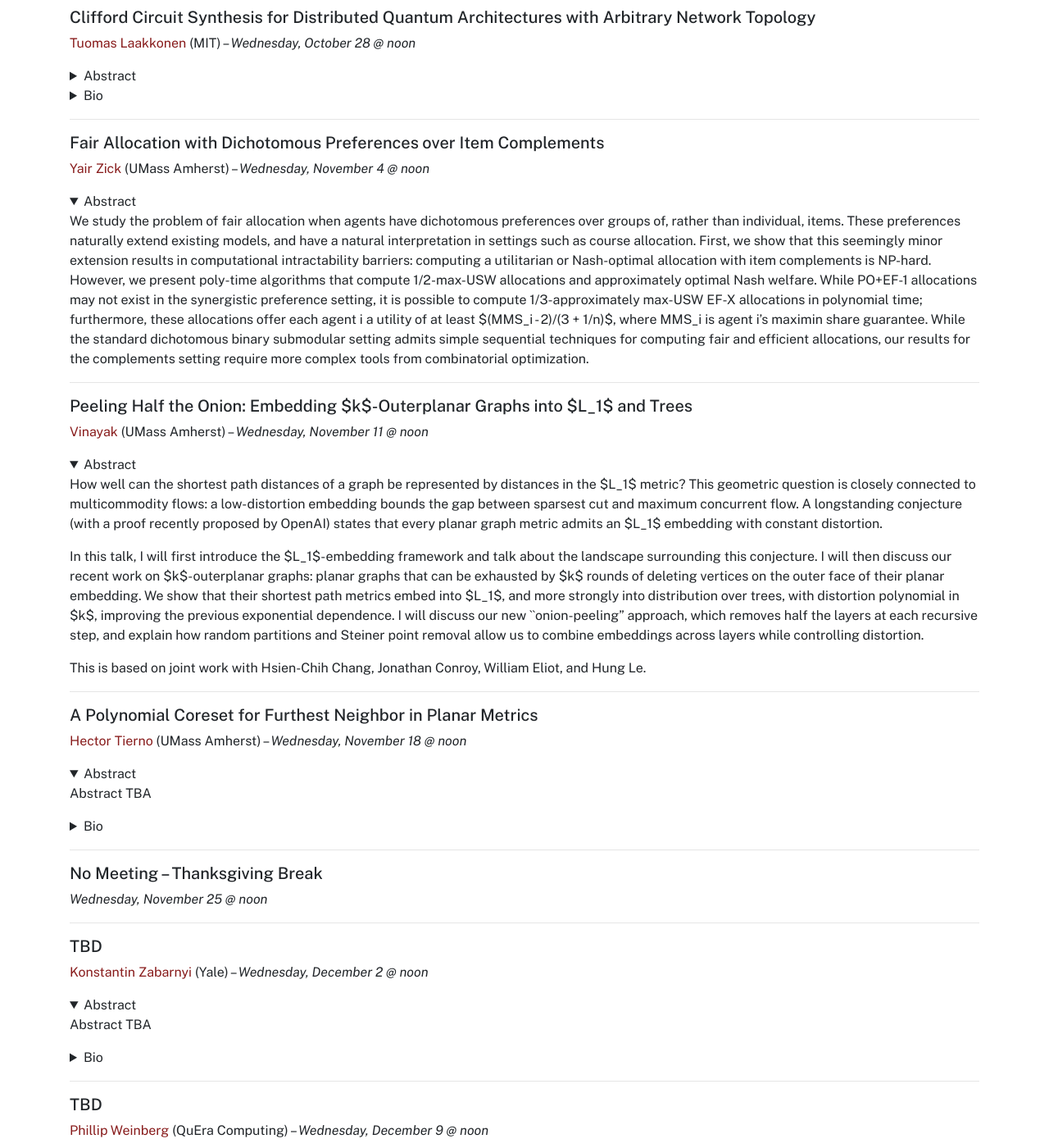
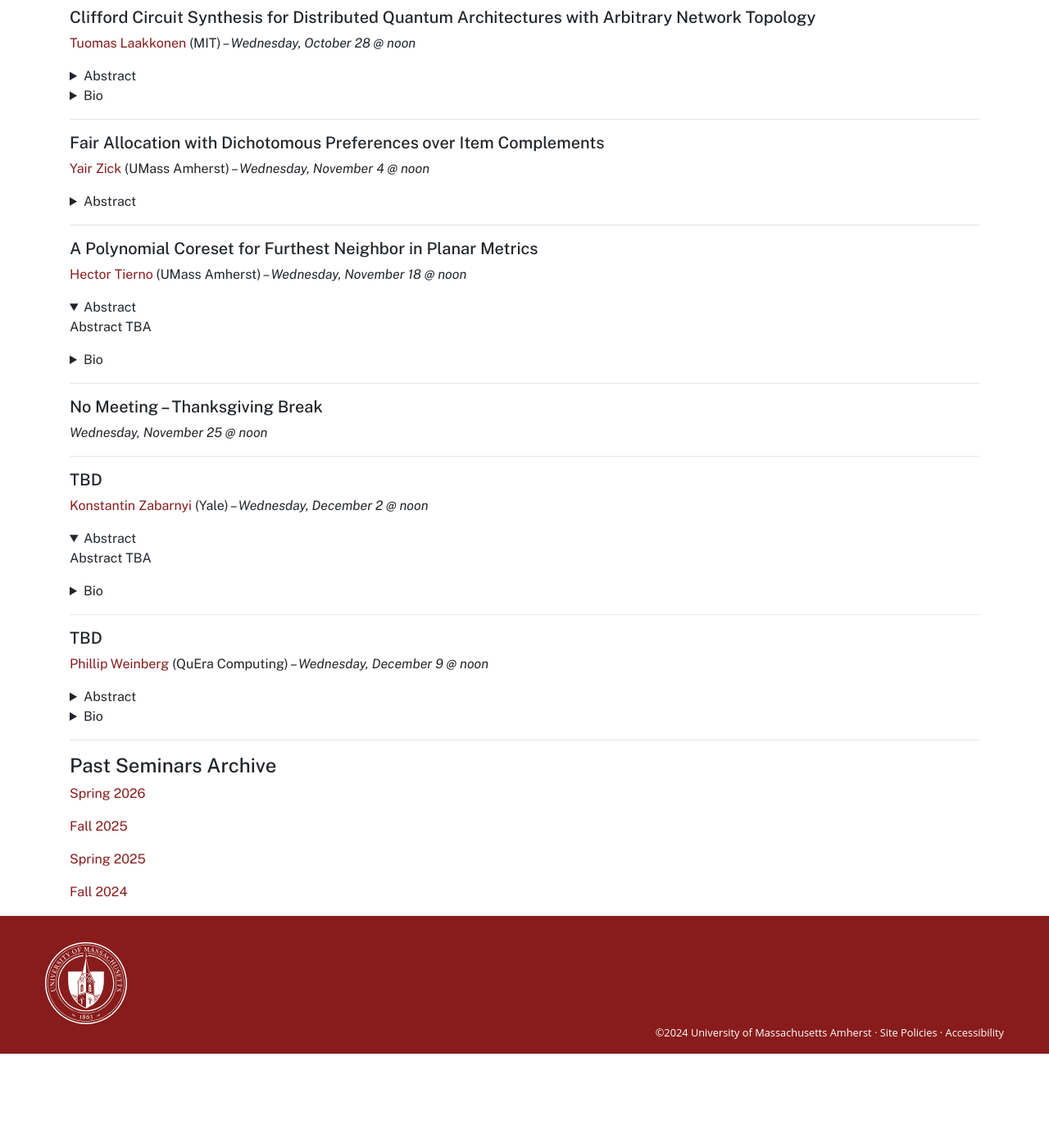
Before and after one commit to umass-theory/umass-theory.github.io, a Jekyll site: the page built from seminar.md, in a window 1280 px wide and 1400 px high, scrolled down 1583 px. Shown: the whole window at 82% size. Built offline with Jekyll 4.4.1, drawn with Linux system fonts in a browser that asks for light colours; after the commit the page ends 2868 px from its top, so only the background shows below that.

Commit message:
Revise seminar entries and formatting in seminar.md
Updated seminar details and adjusted formatting for clarity.

```diff
--- a/seminar.md
+++ b/seminar.md
@@ -146,7 +146,7 @@ Tuomas Laakkonen is a PhD student at MIT, with research interests including faul
 ##### Fair Allocation with Dichotomous Preferences over Item Complements
 
 [Yair Zick](https://www.cics.umass.edu/about/directory/yair-zick) (UMass Amherst)  --  *Wednesday, November 4 @ noon*
-<details markdown="1" open="1">
+<details markdown="1">
 <summary>Abstract</summary>
 
 We study the problem of fair allocation when agents have dichotomous preferences over groups of, rather than individual, items.
@@ -158,9 +158,9 @@ While the standard dichotomous binary submodular setting admits simple sequentia
 
 <hr>
 
-##### Peeling Half the Onion: Embedding $k$-Outerplanar Graphs into $L_1$ and Trees
+<!-- ##### Peeling Half the Onion: Embedding $k$-Outerplanar Graphs into $L_1$ and Trees
 
-[Vinayak](https://groups.cs.umass.edu/theory/) (UMass Amherst) --  *Wednesday, November 11 @ noon*
+[Vinayak](https://groups.cs.umass.edu/theory/) (UMass Amherst) --  *(special time!) Thursday, November 12 @ 3pm, CSL E239*
 <details markdown="1" open="1">
 <summary>Abstract</summary>
 
@@ -172,7 +172,7 @@ This is based on joint work with Hsien-Chih Chang, Jonathan Conroy, William Elio
 
 </details>
 
-<hr>
+<hr> -->
 
 ##### A Polynomial Coreset for Furthest Neighbor in Planar Metrics
 
```
